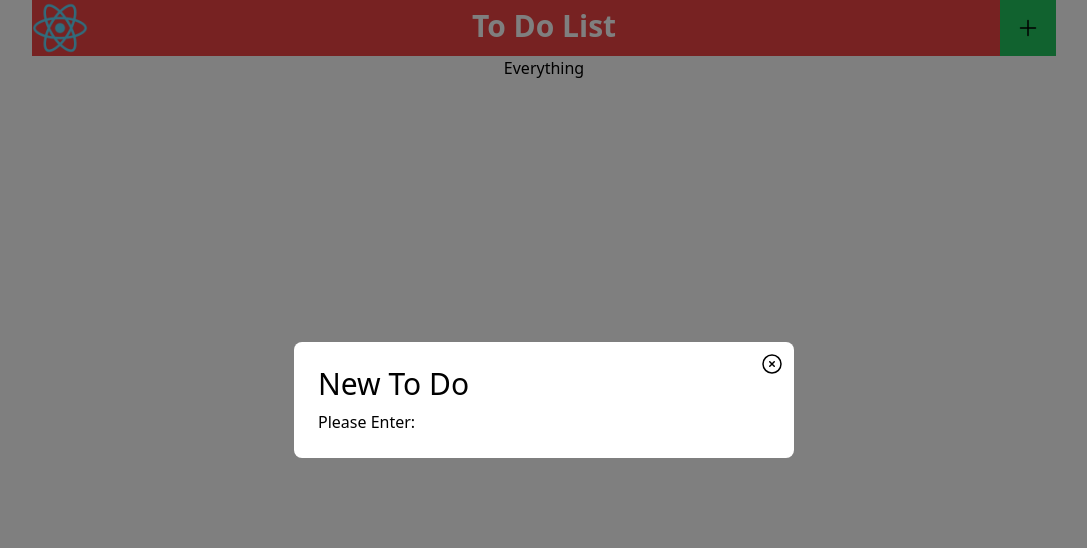
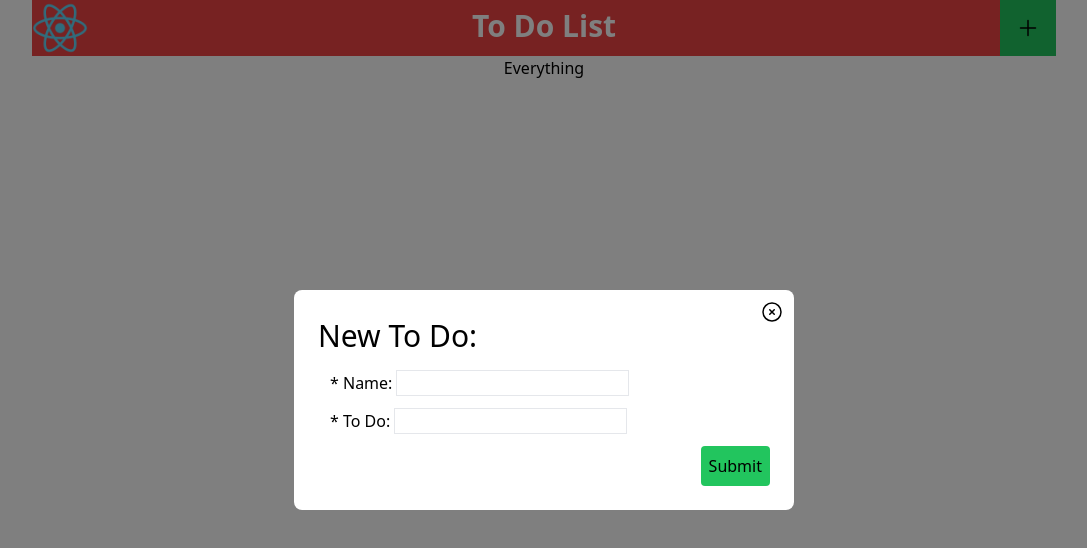
Before and after one commit to parkhurstcolin/discordClone, a React (Create React App) app in the folder client/: page / in a window 1280 px wide. Both pictures are taken after a click on the button 1124 px from the left and 28 px from the top of the page. Shown: the top 548 px of the page, without its empty margins (96-1183 px from the left). Built offline with nearby package versions, Linux system fonts and the light colour scheme.

Commit message:
Modal appearance complete

```diff
--- a/client/src/Components/Header.js
+++ b/client/src/Components/Header.js
@@ -3,7 +3,7 @@ import Icon from "../logo512.png";
 
 const Header = ({ addToDo }) => {
 	return (
-		<div className="flex">
+		<div className="flex ">
 			<div className="flex-2 bg-red-500">
 				<img src={Icon} width={56} height={56} />
 			</div>
--- a/client/src/Components/ToDos/ToDos.js
+++ b/client/src/Components/ToDos/ToDos.js
@@ -2,15 +2,25 @@ import React from "react";
 
 const ToDos = () => {
 	return (
-		<div>
-			<h1 className="text-3xl m-0 p-1">New To Do</h1>
-			<div className="m-0 p-1">
-				<>
-					<label>Please Enter:</label>
-					<input></input>
-				</>
-				<></>
+		<div className="">
+			<div className="flex">
+				<div className="">
+					<h1 className="text-3xl my-1 p-1">New To Do:</h1>
+				</div>
 			</div>
+			<div>
+				<div className="m-1">
+					<label className="ml-3">* Name:</label>
+					<input className="m-1 border-solid border"></input>
+				</div>
+				<div className="m-1">
+					<label className="ml-3">* To Do:</label>
+					<input className="m-1 border-solid border"></input>
+				</div>
+			</div>
+			<button className="b-0 m-1 p-2 bg-green-500 float-right rounded">
+				Submit
+			</button>
 		</div>
 	);
 };
```
